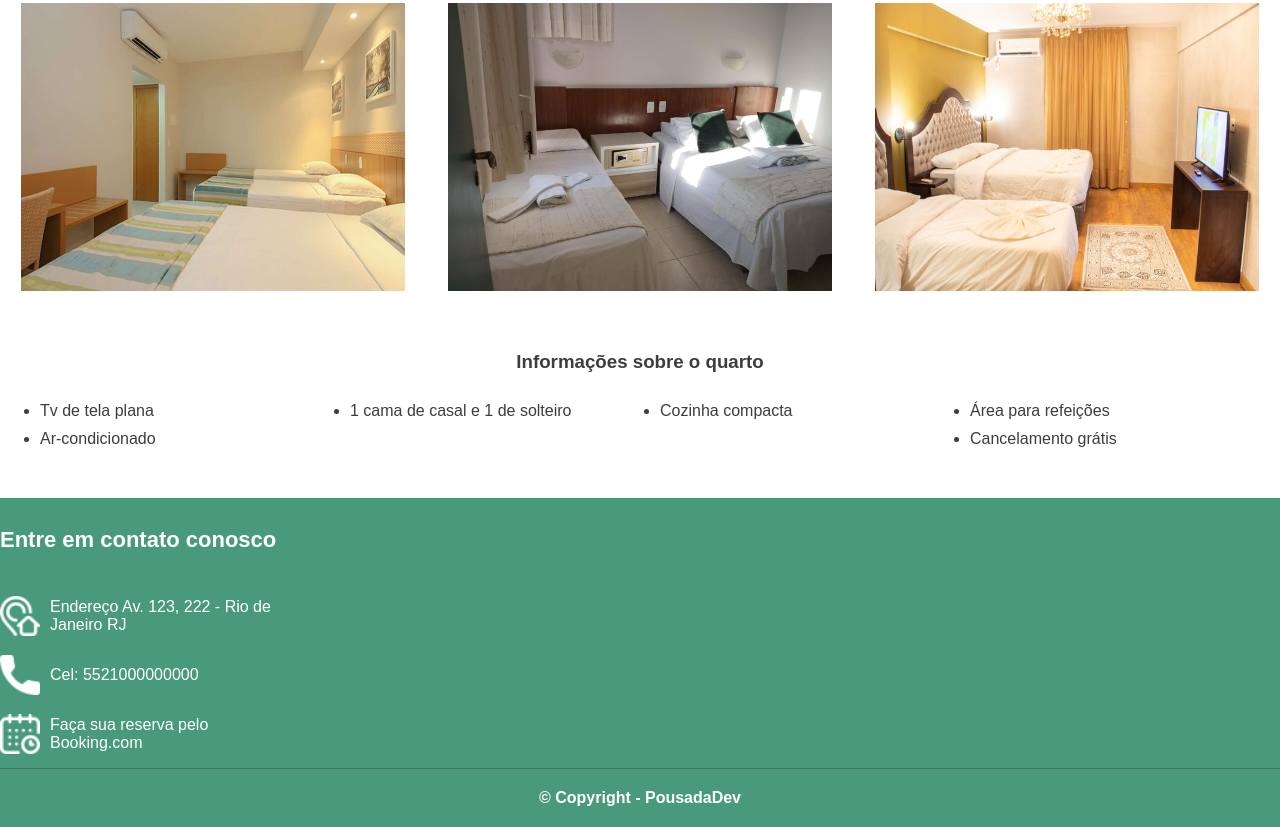
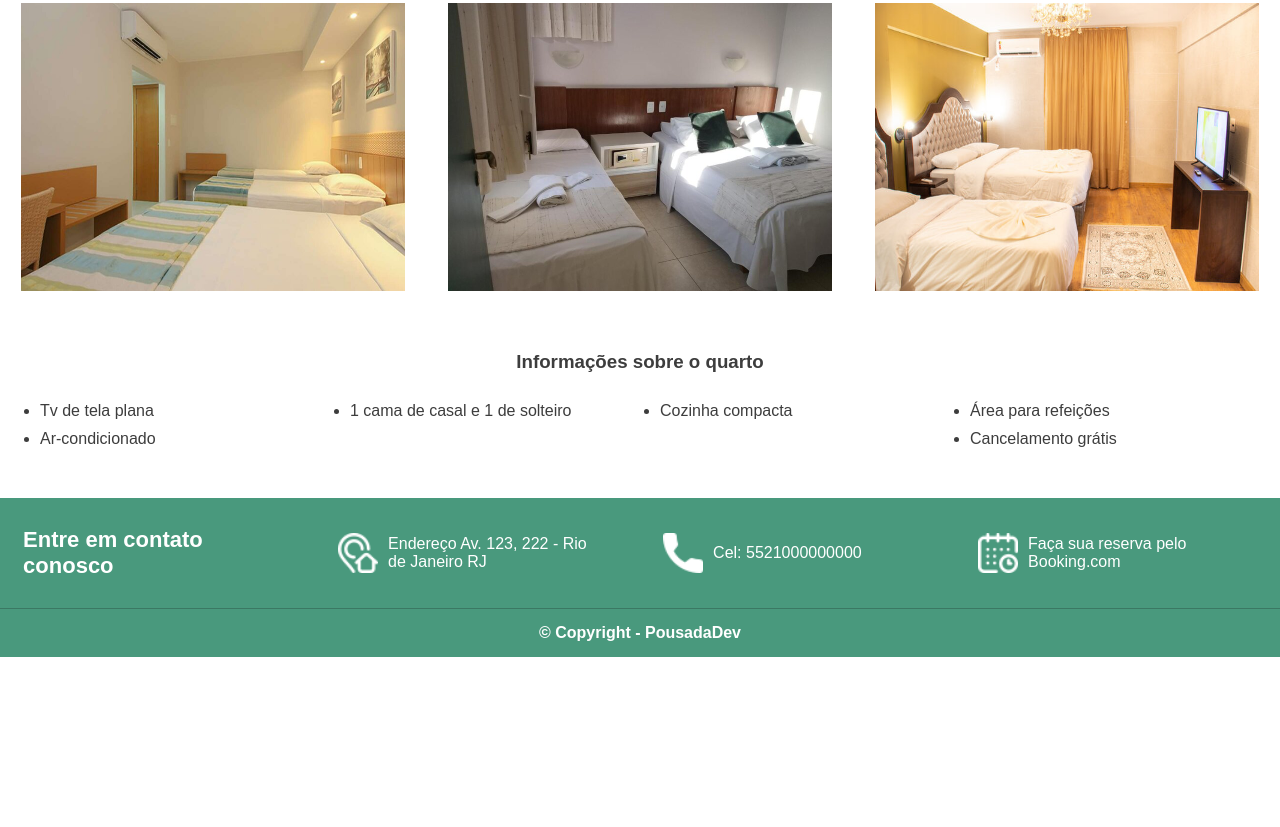
Before and after one commit to gleicekelly13/Pousada-Secreta, a plain HTML site: page quartos.html in a window 1280 px wide. Shown: the part 1629-2456 px from the top of the page. After the commit the page ends 2286 px from the top, so only its background shows below. Drawn offline with Linux system fonts and the light colour scheme.

Commit message:
Estilização do rodapé da página quartos

```diff
--- a/css/quartos.css
+++ b/css/quartos.css
@@ -18,3 +18,30 @@ li {
     text-align: left;
     margin-top: 10px;
 }
+
+
+
+.container-rodape {
+    display: flex;
+    flex-wrap: wrap;
+    justify-content: space-around;
+}
+
+.rodape-info {
+    width: 21%;
+    display: flex;
+    align-items: center;
+}
+
+.link-rodape {
+    margin-right: 10px;
+}
+
+.copyright {
+    text-align: center;
+    padding: 15px;
+    border-top: 1px solid #3b7863;
+    color: #fff;
+    font-weight: 600;
+    width: 100%;
+}
--- a/css/style.css
+++ b/css/style.css
@@ -158,7 +158,7 @@ img {
 }
 
 .contatos {
-    padding: 20px 50px;
+
     display: flex;
     flex-wrap: wrap;
     justify-content: space-around;
@@ -166,7 +166,7 @@ img {
 }
 
 .rodape-info {
-    width: 23%;
+    width: 21%;
     display: flex;
     align-items: center;
 
@@ -189,7 +189,7 @@ img {
 
 .copyright {
     text-align: center;
-    padding: 20px;
+    padding: 5px;
     border-top: 1px solid #3b7863;
     color: #fff;
     font-weight: 600;
```
